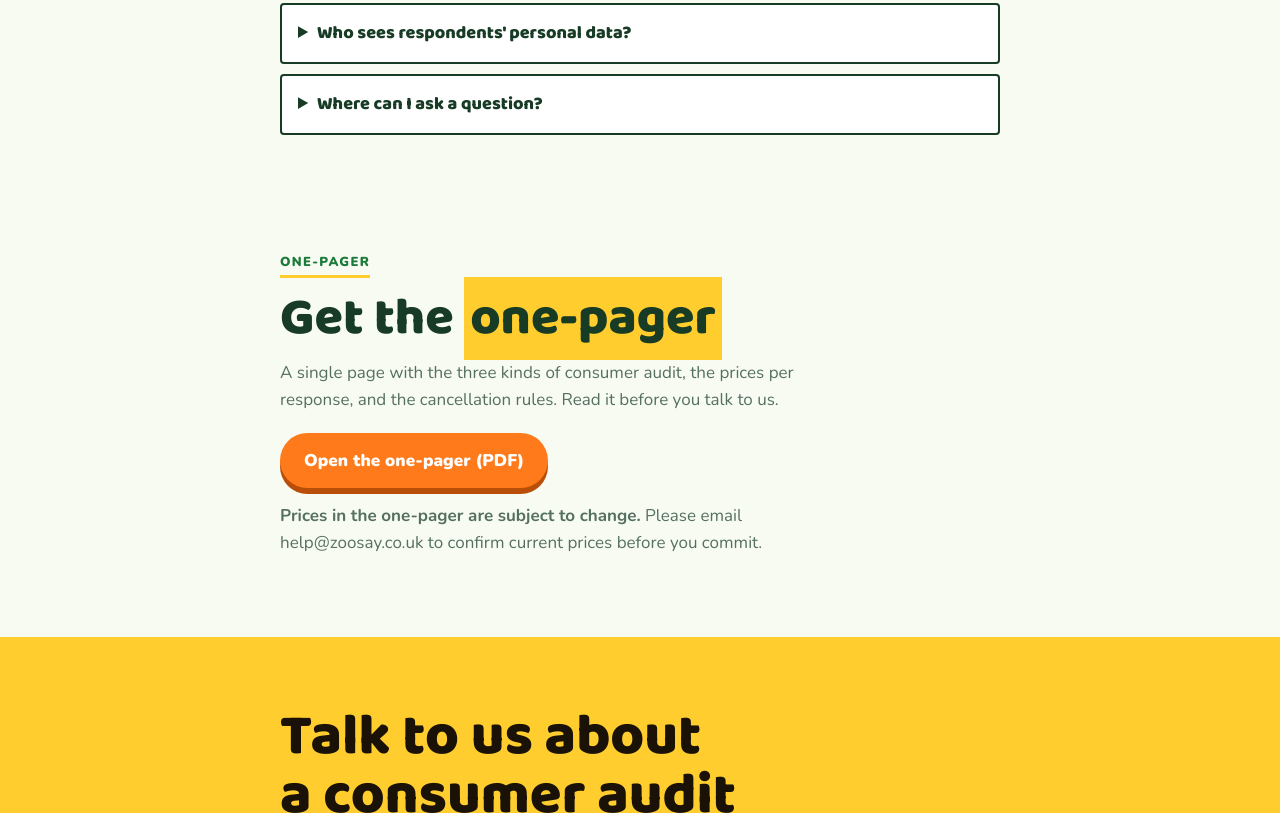
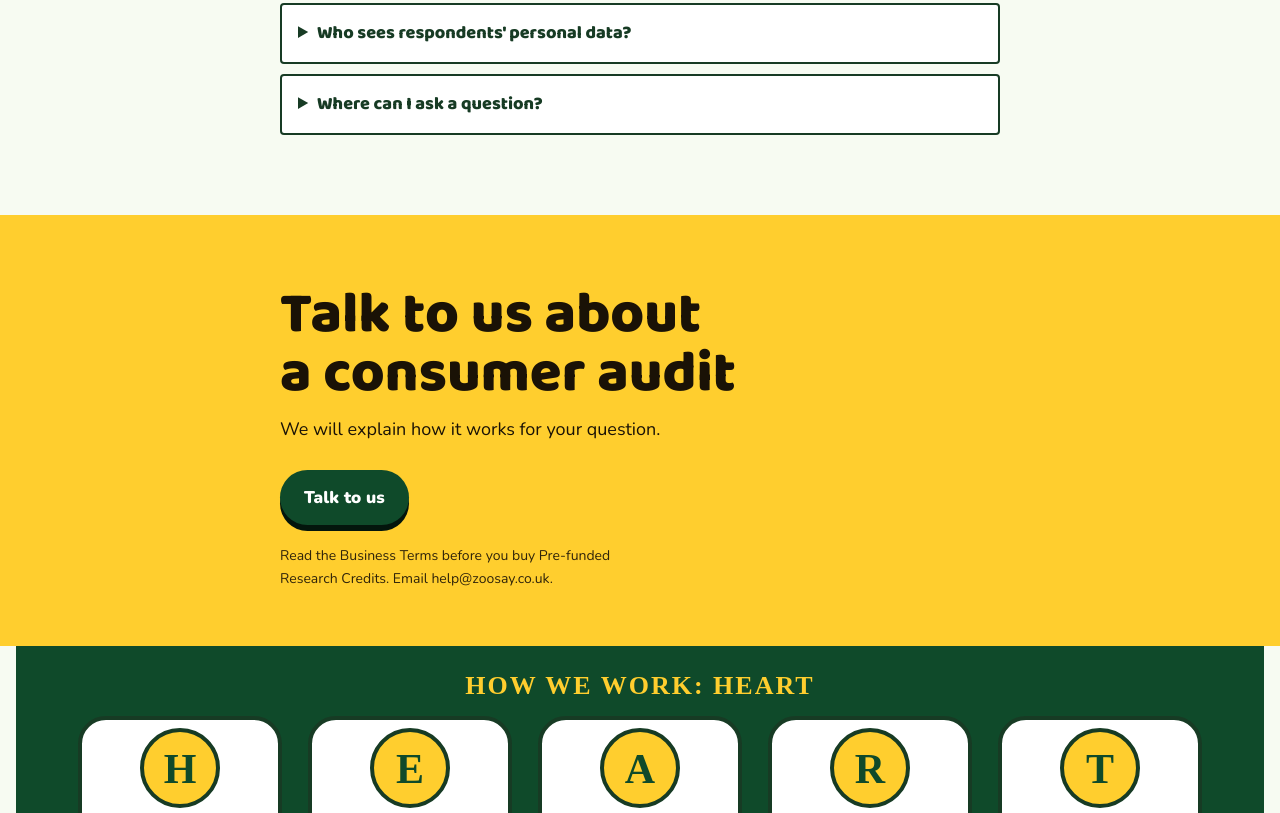
Before and after one commit to sebulmer-zoosay/Prelaunch_webpage, a plain HTML site: page business.html in a window 1280 px wide. Shown: the part 7132-7945 px from the top of the page. Drawn offline with nearby package versions, Linux system fonts and the light colour scheme.

Commit message:
Business page: take prices off the public site (#43)
Owner decision, 20 November 2026: no prices or price breakdowns in public.
The one-pager PDF (with prices per response and the member share) is
removed from the site, and the pricing note now says the price is
confirmed in writing before the business commits.


Claude-Session: https://claude.ai/code/session_01NWLMzhU4AMrrPpQ5xUpPL4

Co-authored-by: Claude <noreply@anthropic.com>

```diff
--- a/business.html
+++ b/business.html
@@ -427,7 +427,7 @@ footer .brand svg { width: 36px; }
     <span class="label-tag">Pricing</span>
     <h2 id="pricing">Pricing</h2>
     <p class="sub">VAT at 20% is added to the full invoice.</p>
-    <div class="panel" style="margin-top:18px"><h3>Please note</h3><p style="margin-top:8px">Prices on this page are subject to change. The prices that apply to you are the ones we confirm in writing when you sign up, and they may differ from any figures shown here. Please email <strong>help@zoosay.co.uk</strong> to confirm current prices before you commit.</p></div>
+    <div class="panel" style="margin-top:18px"><h3>Your price</h3><p style="margin-top:8px">The price depends on how long your consumer audit is and who you want to hear from. We confirm your price in writing before you commit, and you see the full price before you launch. Email <strong>help@zoosay.co.uk</strong> for a quote.</p></div>
 
   </section>
 
@@ -466,17 +466,6 @@ footer .brand svg { width: 36px; }
 
 </div>
 
-<div class="wrap">
-  <section class="sec" aria-labelledby="onepager">
-    <span class="label-tag">One-pager</span>
-    <h2 id="onepager">Get the <span class="hl">one-pager</span></h2>
-    <p class="sub">A single page with the three kinds of consumer audit, the prices per response, and the cancellation rules. Read it before you talk to us.</p>
-    <p class="cta-row" style="margin-top:20px"><a class="btn" href="zoosay-one-pager.pdf" target="_blank" rel="noopener">Open the one-pager (PDF)</a></p>
-    <p class="sub" style="margin-top:14px"><strong>Prices in the one-pager are subject to change.</strong> Please email help@zoosay.co.uk to confirm current prices before you commit.</p>
-
-  </section>
-</div>
-
 <section class="band closing">
   <div class="wrap">
     <h2>Talk to us about a consumer audit</h2>
```
Also changed, not shown: 1 other file.
